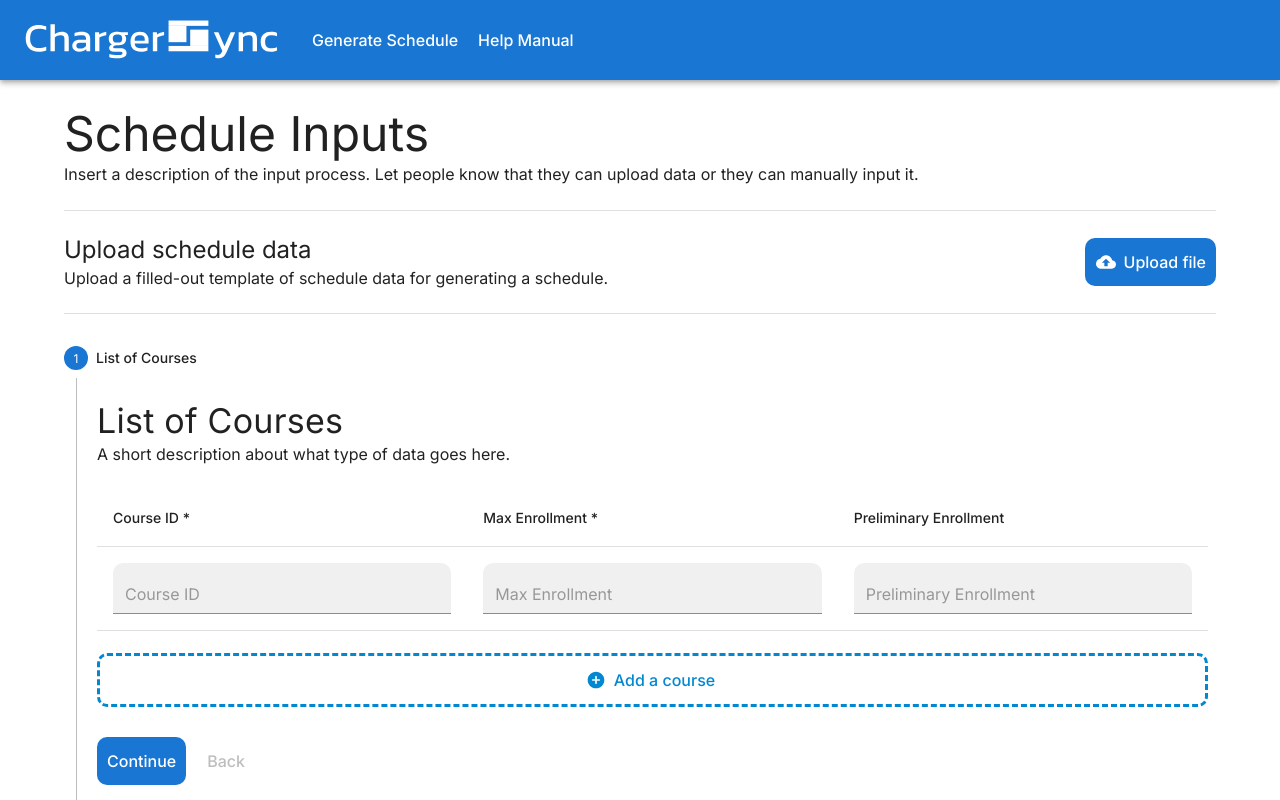
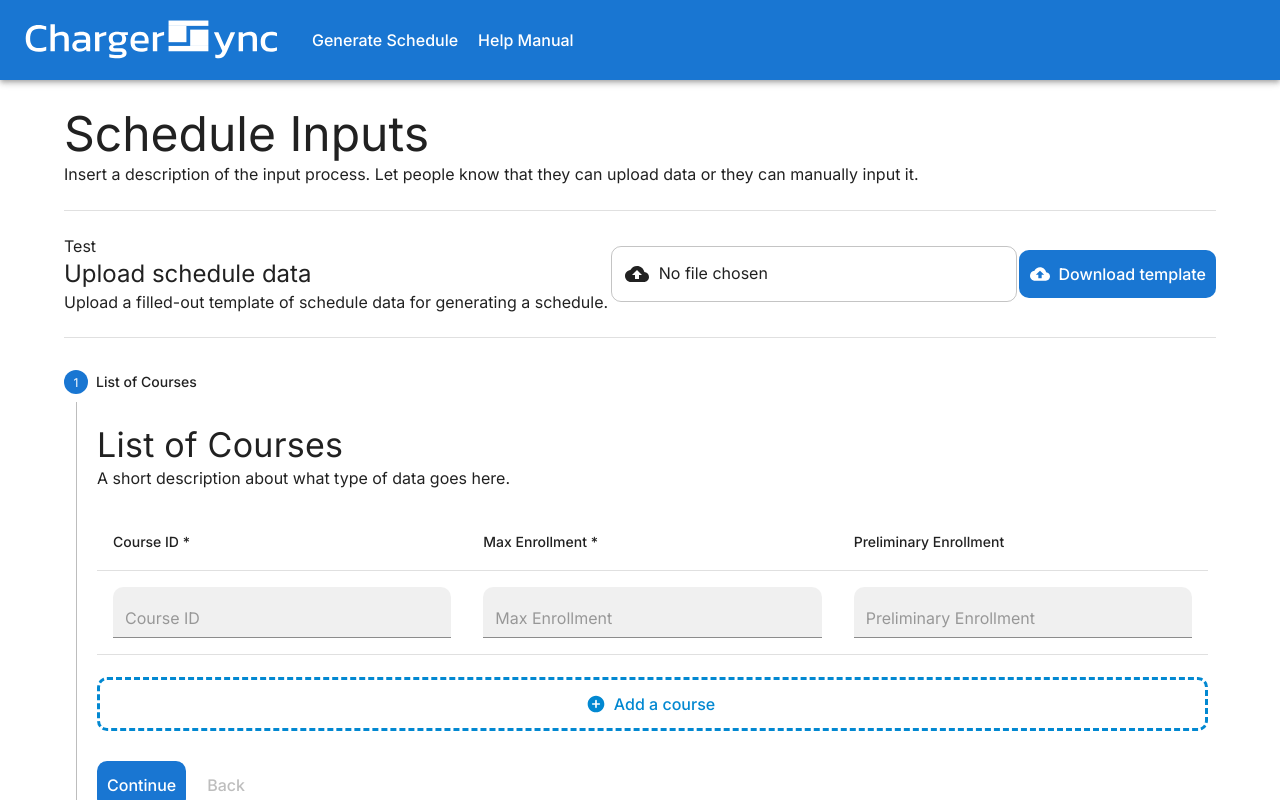
Before and after one commit to BSSD-Technologies/ChargerSync, a Next.js app in the folder frontend/: page /input-data in a window 1280 px wide. Shown: the top 800 px of the page. Built offline with nearby package versions, Linux system fonts and the light colour scheme.

Commit message:
Just saving what I have right now, it doesn't work very well tho

```diff
--- a/frontend/src/app/input-data/input-sections/upload-input.tsx
+++ b/frontend/src/app/input-data/input-sections/upload-input.tsx
@@ -4,11 +4,15 @@ import {
   Box,
   Button,
   Grid,
+  Input,
+  OutlinedInput,
   Stack,
   Typography,
   styled,
 } from "@mui/material";
 import CloudUploadIcon from "@mui/icons-material/CloudUpload";
+import { useTheme } from "@emotion/react";
+import Link from "next/link";
 
 const VisuallyHiddenInput = styled("input")({
   clip: "rect(0 0 0 0)",
@@ -23,6 +27,8 @@ const VisuallyHiddenInput = styled("input")({
 });
 
 export default function UploadInput() {
+  const theme = useTheme();
+
   return (
     <Box
       sx={{
@@ -32,12 +38,17 @@ export default function UploadInput() {
     >
       <Grid container alignItems={"center"} justifyContent={"space-between"}>
         <Stack direction={"column"}>
+          <a href={process.env.PUBLIC_URL + '/SchedulerTemplate.xlsx'} download={"SchedulerTemplate.xlsx"}>Test</a>
           <Typography variant="h5">Upload schedule data</Typography>
           <Typography variant="body1">
             Upload a filled-out template of schedule data for generating a
             schedule.
           </Typography>
         </Stack>
+        <OutlinedInput
+          type="file"
+          startAdornment={<CloudUploadIcon sx={{ marginRight: "10px" }} />}
+        />
         <Button
           component="label"
           role={undefined}
@@ -48,7 +59,7 @@ export default function UploadInput() {
             paddingLeft: "15px",
           }}
         >
-          Upload file
+          Download template
           <VisuallyHiddenInput type="file" />
         </Button>
       </Grid>
--- a/frontend/src/style/globals.css
+++ b/frontend/src/style/globals.css
@@ -3,3 +3,7 @@ a, a:hover, a:focus, a:active {
   text-decoration: none;
   color: inherit;
 }
+
+input[type="file"]::file-selector-button {
+  display: none;
+}
```
